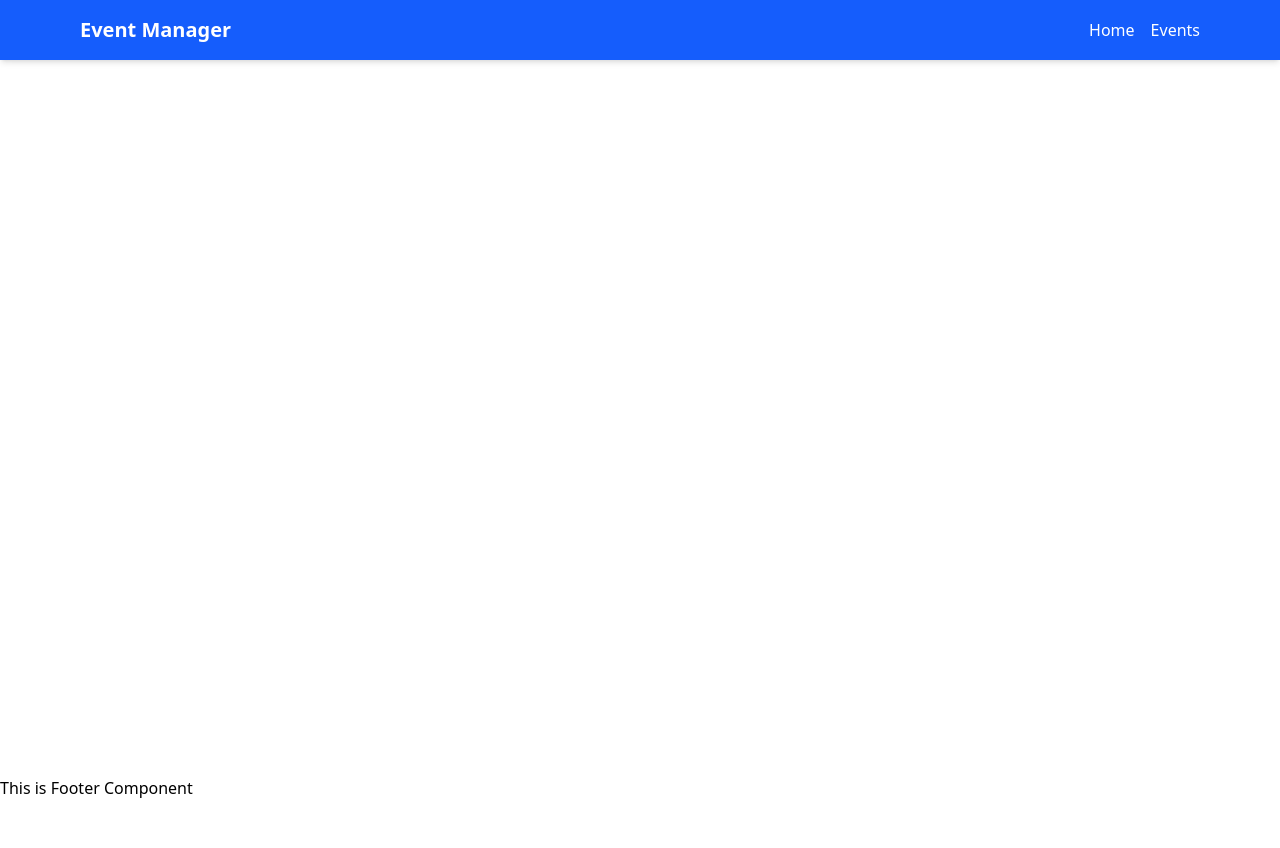
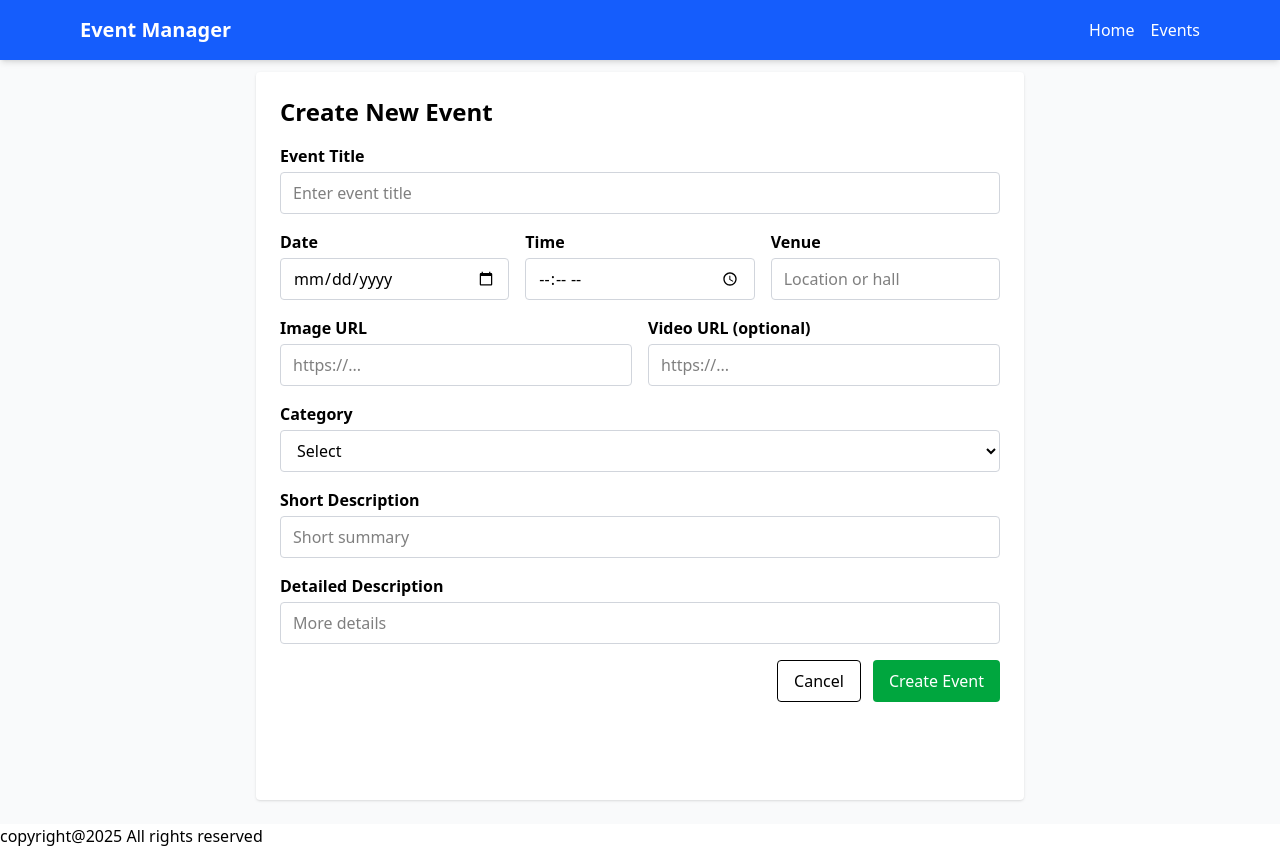
Before and after one commit to Events-Management-Systems/event-management, a React (Vite) app: page /create-event in a window 1280 px wide. Before the commit the page ends 800 px from the top, so only its background shows below. Built offline with nearby package versions, Linux system fonts and the light colour scheme.

Commit message:
this is create-Event form

```diff
--- a/src/components/common/Footer.jsx
+++ b/src/components/common/Footer.jsx
@@ -1,7 +1,7 @@
 export default function Footer(){
     return(
         <>
-            <h1>This is Footer Component</h1>
+            <h1>copyright@2025 All rights reserved</h1>
         </>
     )
 }
--- a/src/features/CreateEvent.jsx
+++ b/src/features/CreateEvent.jsx
@@ -1,7 +1,105 @@
-export default function CreateEvent(){
-    return(
-        <>
-            <h1>This is Event creation Form</h1>
-        </>
-    )
+import React, { useState } from "react";
+import { Formik, Form } from "formik";
+import * as Yup from "yup";
+import { useNavigate } from "react-router-dom";
+import FormInput from "../components/common/FormInput";
+import SelectInput from "../components/common/SelectInput";
+import { events } from "../api/axios";
+
+export default function CreateEvent() {
+    const navigate = useNavigate();
+    const [submitting, setSubmitting] = useState(false);
+    const [error, setError] = useState("");
+
+    const initialValues = {
+        title: "",
+        date: "",
+        time: "",
+        venue: "",
+        image: "",
+        video: "",
+        category: "",
+        description1: "",
+        description2: "",
+    };
+
+    const validationSchema = Yup.object({
+        title: Yup.string().required("Title is required"),
+        date: Yup.string().required("Date is required"),
+        time: Yup.string().required("Time is required"),
+        venue: Yup.string().required("Venue is required"),
+        description1: Yup.string().required("Short description is required"),
+    });
+
+    async function handleSubmit(values, { resetForm }) {
+        setSubmitting(true);
+        setError("");
+        try {
+            const payload = { id: Date.now().toString(), ...values };
+            await events.createEvent(payload);
+            resetForm();
+            // navigate back to events list after successful create
+            navigate("/events");
+        } catch (err) {
+            console.error(err);
+            setError("Failed to create event. Make sure the backend server is running.");
+        } finally {
+            setSubmitting(false);
+        }
+    }
+
+    const categoryOptions = ["Music", "Festival", "Tech", "Sports", "Food", "Other"];
+
+    return (
+        <div className="min-h-screen bg-gray-50 p-6 pt-12 flex justify-center">
+            <div className="w-full max-w-3xl bg-white rounded shadow p-6">
+                <h2 className="text-2xl font-bold mb-4">Create New Event</h2>
+
+                <Formik initialValues={initialValues} validationSchema={validationSchema} onSubmit={handleSubmit}>
+                    {() => (
+                        <Form>
+                            <FormInput name="title" label="Event Title" placeholder="Enter event title" />
+
+                            <div className="grid grid-cols-1 md:grid-cols-3 gap-4">
+                                <FormInput name="date" label="Date" type="date" />
+                                <FormInput name="time" label="Time" type="time" />
+                                <FormInput name="venue" label="Venue" placeholder="Location or hall" />
+                            </div>
+
+                            <div className="grid grid-cols-1 md:grid-cols-2 gap-4">
+                                <FormInput name="image" label="Image URL" placeholder="https://..." />
+                                <FormInput name="video" label="Video URL (optional)" placeholder="https://..." />
+                            </div>
+
+                            <SelectInput name="category" label="Category" options={categoryOptions} />
+
+                            <FormInput name="description1" label="Short Description" placeholder="Short summary" />
+                            <FormInput name="description2" label="Detailed Description" placeholder="More details" />
+
+                            {error && <p className="text-red-600 mb-2">{error}</p>}
+
+                            <div className="flex gap-3 justify-end mt-4">
+                                <button
+                                    type="button"
+                                    onClick={() => navigate(-1)}
+                                    className="px-4 py-2 border rounded hover:bg-gray-100"
+                                    disabled={submitting}
+                                >
+                                    Cancel
+                                </button>
+
+                                <button
+                                    type="submit"
+                                    className="bg-green-600 text-white px-4 py-2 rounded hover:bg-green-700"
+                                    disabled={submitting}
+                                >
+                                    {submitting ? "Creating..." : "Create Event"}
+                                </button>
+                            </div>
+                        </Form>
+                    )}
+                </Formik>
+            </div>
+        </div>
+    );
 }
--- a/src/features/EnrollParticipant.jsx
+++ b/src/features/EnrollParticipant.jsx
@@ -73,7 +73,7 @@ export default function EnrollParticipant({ onRegister }) {
       }}
     >
       {({ values }) => (
-        <Form className="max-w-2xl mx-auto p-6 bg-white shadow-md rounded-md mt-6 border border-gray-300">
+        <Form className="max-w-2xl mx-auto p-6 bg-white shadow-md rounded-md mt-12 border border-gray-300">
           <h2 className="text-2xl font-bold mb-4 text-center">Register Participant</h2>
 
           <FieldArray name="participants">
--- a/src/layouts/MainLayout.jsx
+++ b/src/layouts/MainLayout.jsx
@@ -11,7 +11,7 @@ export default function MainLayout() {
             </header>
 
             {/* Main content area (important for SEO crawlers) */}
-            <main id="main-content" className="flex-grow p-6">
+            <main id="main-content" className="flex-grow pt-6">
                 <Outlet /> {/* Route-level pages will render here */}
             </main>
 
--- a/src/pages/Home.jsx
+++ b/src/pages/Home.jsx
@@ -17,7 +17,7 @@ export default function Home() {
   );
 
   return (
-    <div className="min-h-screen bg-gray-50 p-6 pt-20">
+    <div className="min-h-screen bg-gray-50 p-6 pt-15">
       {/* ↑ Added pt-20 to prevent overlap with fixed navbar */}
 
       <h1 className="text-3xl font-bold text-center mb-6">
@@ -48,12 +48,49 @@ export default function Home() {
         {/* Enroll button removed */}
       </div>
 
-      {/* Cards Grid */}
-      <div className="grid grid-cols-1 md:grid-cols-3 gap-6">
-        {filteredEvents.map((event) => (
-          <EventCard key={event.id} event={event} />
-        ))}
-      </div>
+      {/* Cards Grid / Fallback UI */}
+      {filteredEvents.length === 0 ? (
+        <div className="w-full text-center py-12">
+          {search.trim() ? (
+            <>
+              <p className="text-lg text-gray-600 mb-4">
+                No events found for "
+                <span className="font-semibold">{search}</span>".
+              </p>
+              <div className="flex justify-center gap-4">
+                <button
+                  onClick={() => setSearch("")}
+                  className="px-4 py-2 bg-gray-200 rounded hover:bg-gray-300"
+                >
+                  Clear search
+                </button>
+                <button
+                  onClick={() => navigate("/create-event")}
+                  className="px-4 py-2 bg-blue-600 text-white rounded hover:bg-blue-700"
+                >
+                  Create new event
+                </button>
+              </div>
+            </>
+          ) : (
+            <>
+              <p className="text-lg text-gray-600 mb-4">No events available yet.</p>
+              <button
+                onClick={() => navigate("/create-event")}
+                className="px-4 py-2 bg-blue-600 text-white rounded hover:bg-blue-700"
+              >
+                Create the first event
+              </button>
+            </>
+          )}
+        </div>
+      ) : (
+        <div className="grid grid-cols-1 md:grid-cols-3 gap-6">
+          {filteredEvents.map((event) => (
+            <EventCard key={event.id} event={event} />
+          ))}
+        </div>
+      )}
     </div>
   );
 }
--- a/src/pages/InfoPage.jsx
+++ b/src/pages/InfoPage.jsx
@@ -14,7 +14,7 @@ export default function InfoPage() {
 
   return (
     <>
-      <div className="min-h-screen bg-gray-50 p-6">
+      <div className="min-h-screen bg-gray-50 p-6 pt-15">
       <h2 className="text-2xl font-bold mb-4 text-center">{event.title}</h2>
 
       <div className="flex flex-col md:flex-row gap-6 justify-center mb-6">
--- a/src/pages/ParticipantsList.jsx
+++ b/src/pages/ParticipantsList.jsx
@@ -36,7 +36,7 @@ export default function ParticipantsList() {
   };
 
   return (
-    <div className="min-h-screen bg-gray-50 p-6">
+    <div className="min-h-screen bg-gray-50 p-6 pt-18">
       <h1 className="text-2xl font-bold mb-4">Participants List</h1>
 
       <div className="mb-4">
```
Also changed, not shown: 1 other file (tests, documents, lock files or other folders).
